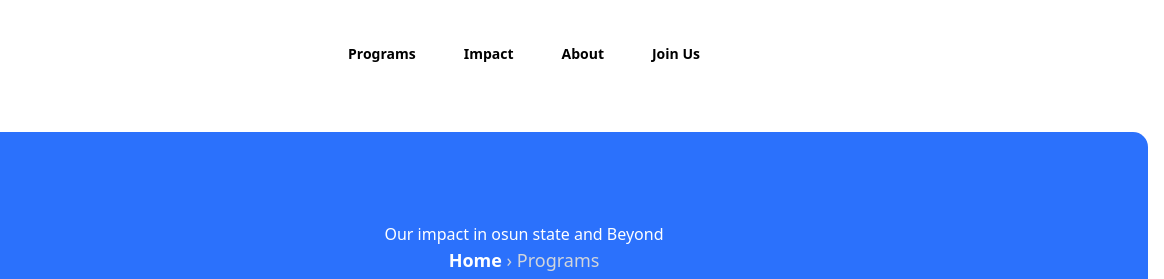
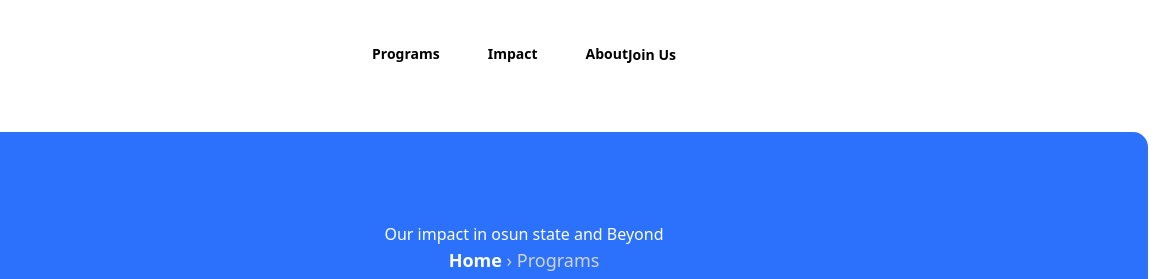
Before and after one commit to Abdulqadir456782/Oroki-hub-project-1, a plain HTML site: page Home/index.html in a window 1280 px wide. Shown: the top 279 px of the page, 116-1280 px from the left. Drawn offline with nearby package versions, Linux system fonts and the light colour scheme.

Commit message:
added the join us button and styled it using CSS

```diff
--- a/Home/index.html
+++ b/Home/index.html
@@ -5,6 +5,7 @@
     <meta name="viewport" content="width=device-width, initial-scale=1.0">
     <title>Home</title>
     <script src="https://cdn.tailwindcss.com"></script>
+    <link rel="stylesheet" href="style.css">
 </head>
 <body>
     <!-- Include this script tag or install `@tailwindplus/elements` via npm: -->
@@ -28,11 +29,15 @@
 
     <el-popover-group>
     <button popovertarget="desktop-menu-product" class="flex items-center gap-x-1 text-sm/6 font-semibold text-white"></button>
-    <div class="hidden lg:flex items-center justify-center gap-x-12" >
-       <a href="#" class="text-sm/6 font-semibold text-black">Programs</a>
-      <a href="#" class="text-sm/6 font-semibold text-black">Impact</a>
-      <a href="#" class="text-sm/6 font-semibold text-black">About</a>
-      <a href="#" class="text-sm/6 font-semibold text-black">Join Us</a>
+    <div class="navitems">
+      <div class="hidden lg:flex items-center justify-center gap-x-12" >
+        <a href="#" class="text-sm/6 font-semibold text-black">Programs</a>
+        <a href="#" class="text-sm/6 font-semibold text-black">Impact</a>
+        <a href="#" class="text-sm/6 font-semibold text-black">About</a>
+      </div>
+      <div class="join">
+        <a href="#" class="text-sm/6 font-semibold text-blacks">Join Us</a>
+      </div>
     </div>
     </button>
     </el-popover-group>
--- a/Home/style.css
+++ b/Home/style.css
@@ -0,0 +1,4 @@
+.navitems{
+    display: flex;
+    flex-direction: row;
+}
```
